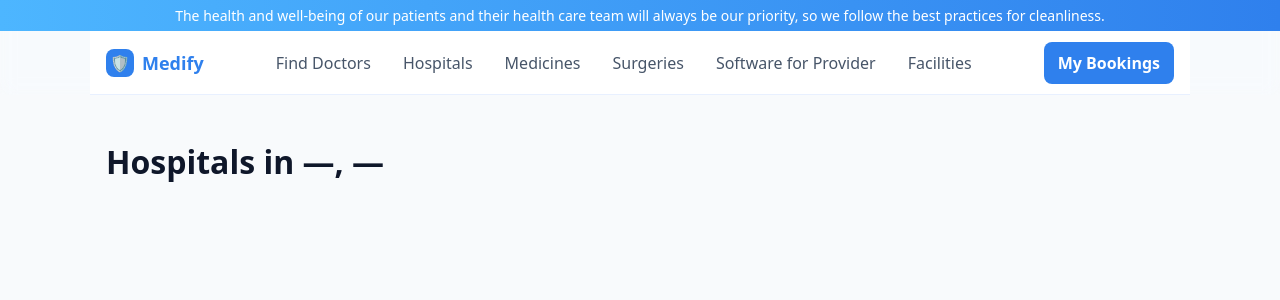
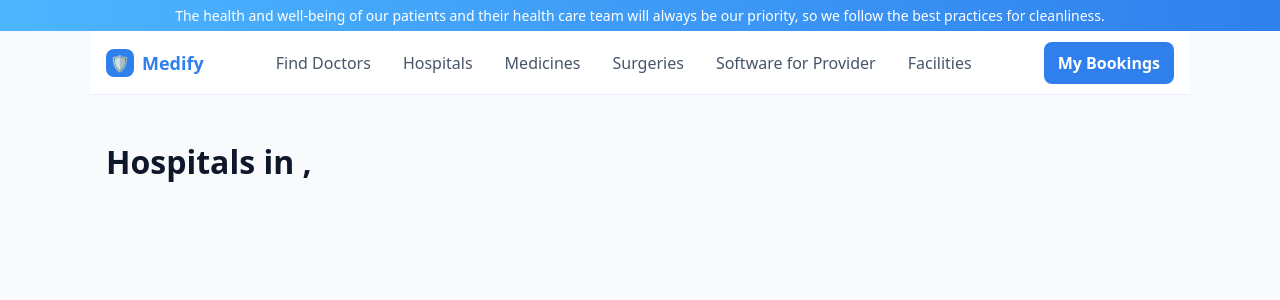
Before and after one commit to RachanaJain03/Medify, a React (Vite) app in the folder my-app/: page /results in a window 1280 px wide. Shown: the top 300 px of the page. Built offline with nearby package versions, Linux system fonts and the light colour scheme.

Commit message:
added heading

```diff
--- a/my-app/src/pages/Results.jsx
+++ b/my-app/src/pages/Results.jsx
@@ -37,26 +37,23 @@ export default function Results() {
 
   return (
     <div className="container results" data-cy="results-page" style={{ paddingTop: 24 }}>
-      {/* ✅ Tests expect an H1 on the results page */}
-      <h1 data-cy="results-title">
-        Hospitals in {city || "—"}, {state || "—"}
-      </h1>
+      {/* ✅ EXACT format Cypress expects */}
+      <h1>Hospitals in {city.toUpperCase()}, {state}</h1>
 
       {items.map((h, i) => {
         const key = h["Provider ID"] || h["Facility ID"] || i;
-        const name = (h["Hospital Name"] || h.name || "medical center").toLowerCase(); // tests expect lowercase
+        const name = (h["Hospital Name"] || h.name || "medical center").toLowerCase();
         const address = h.Address || h["Address 1"] || h.address || "";
         return (
           <article
             key={key}
             className="card"
             data-cy="hospital-card"
-            style={{ marginBottom: 12, padding: 12 }}
+            style={{ marginBottom: 12, padding: 12, cursor: "pointer" }}
           >
             <h3 data-cy="hospital-name">{name}</h3>
             {address && <p>{address}</p>}
-
-            {/* ✅ Tests look for: button.nav__plink containing 'Book FREE Center Visit' */}
+            {/* ✅ The button Cypress clicks */}
             <button
               type="button"
               className="nav__plink"
```
